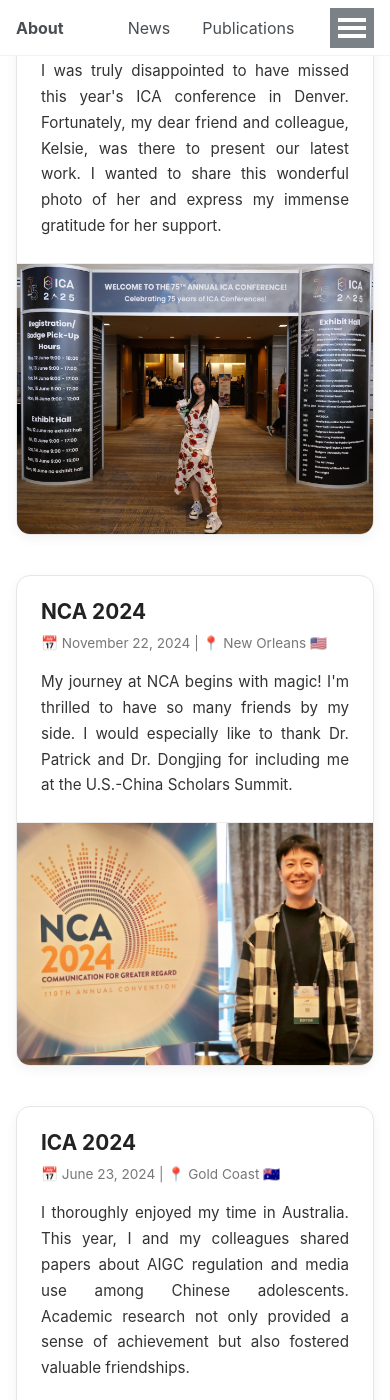
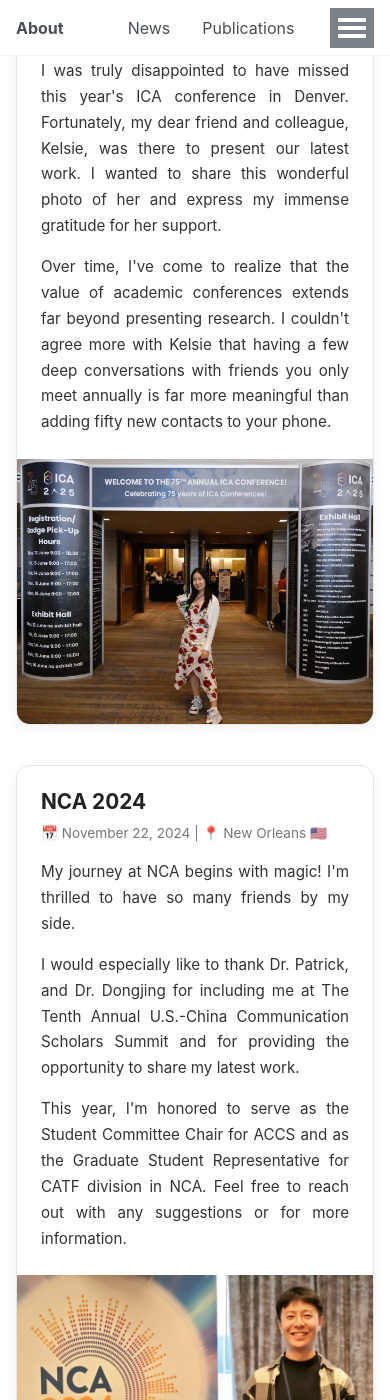
Before and after one commit to jianfenglan/jianfenglan.github.io, a Jekyll site: the page built from news.md, in a window 390 px wide and 1400 px high, scrolled down 240 px. Built offline with Jekyll 4.4.1, drawn with Linux system fonts in a browser that asks for light colours; some of the changed text lies outside the part shown.

Commit message:
Update news.md

```diff
--- a/news.md
+++ b/news.md
@@ -61,14 +61,9 @@
     height: auto;
     display: block;
     object-fit: cover;
-    border-top: 1px solid #eee;
-}
-
-/* 响应式两列排布 */
-@media (min-width: 768px) {
-    .news-list {
-        grid-template-columns: repeat(2, 1fr);
-    }
+    border-bottom-left-radius: 14px;
+    border-bottom-right-radius: 14px;
+    margin-bottom: -5px; /* 移除可能的底部空隙 */
 }
 </style>
 
@@ -81,6 +76,9 @@
         <p>
             I was truly disappointed to have missed this year's ICA conference in Denver. Fortunately, my dear friend and colleague, Kelsie, was there to present our latest work. I wanted to share this wonderful photo of her and express my immense gratitude for her support.
         </p>
+        <p>
+            Over time, I've come to realize that the value of academic conferences extends far beyond presenting research. I couldn't agree more with Kelsie that having a few deep conversations with friends you only meet annually is far more meaningful than adding fifty new contacts to your phone.
+        </p>
     </div>
     <div class="news-image">
         <img src="{{ '/images/news/ICA2025.jpg' | relative_url }}">
@@ -92,7 +90,13 @@
         <h3>NCA 2024</h3>
         <div class="meta">📅 November 22, 2024 | 📍 New Orleans 🇺🇸</div>
         <p>
-            My journey at NCA begins with magic! I'm thrilled to have so many friends by my side. I would especially like to thank Dr. Patrick and Dr. Dongjing for including me at the U.S.-China Scholars Summit.
+            My journey at NCA begins with magic! I'm thrilled to have so many friends by my side.
+        </p>
+        <p>
+            I would especially like to thank Dr. Patrick, and Dr. Dongjing for including me at The Tenth Annual U.S.-China Communication Scholars Summit and for providing the opportunity to share my latest work.
+        </p>
+        <p>
+            This year, I'm honored to serve as the Student Committee Chair for ACCS and as the Graduate Student Representative for CATF division in NCA. Feel free to reach out with any suggestions or for more information.
         </p>
     </div>
     <div class="news-image">
@@ -105,7 +109,13 @@
         <h3>ICA 2024</h3>
         <div class="meta">📅 June 23, 2024 | 📍 Gold Coast 🇦🇺</div>
         <p>
-            I thoroughly enjoyed my time in Australia. This year, I and my colleagues shared papers about AIGC regulation and media use among Chinese adolescents. Academic research not only provided a sense of achievement but also fostered valuable friendships.
+            I thoroughly enjoyed my time in Australia. Cozy was the word I used most frequently during my stay.
+        </p>
+        <p>
+            This year, I and my colleague Kelsie, Christina and Zhi shared two papers about AIGC regulation, emerging media usage and body image issues of adolescents in China.
+        </p>
+        <p>
+            Academic research not only provided a sense of achievement but also fostered valuable friendships. Delighted to meet everyone here!
         </p>
     </div>
     <div class="news-image">
@@ -118,7 +128,10 @@
         <h3>SICSS-Singapore</h3>
         <div class="meta">📅 June 7, 2024 | 📍 NUS, Singapore 🇸🇬</div>
         <p>
-            I'm honored to attend SICSS at National University of Singapore. Talks and discussions were insightful and full of joy. Thanks to the organizers and speakers for their generous sharing.
+            This summer, I'm really honored to attend SICSS-Singapore at beautiful National University of Singapore. Five days' talks and discussions were beyond insightful and full of joy. Special thanks to Han Li, Rongxin, Anita, Jinyuan, Xuejiao and Renwen for their uncompromising care and careful organization.
+        </p>
+        <p>
+            Also, thanks to the speakers' generous sharing about their research, it was so inspiring. I highly recommend you sign up for the future SICSS-Singapore event and you won't regret for this decision.
         </p>
     </div>
     <div class="news-image">
@@ -131,7 +144,10 @@
         <h3>ICA 2023</h3>
         <div class="meta">📅 May 25, 2023 | 📍 Toronto 🇨🇦</div>
         <p>
-            My first ICA experience! I was eager to engage, learn, and share. This academic trip marked a pivotal moment in my scholarly life.
+            This is my inaugural experience of attending ICA!
+        </p>
+        <p>
+            I was eager to engage in discourse, to gain insight, and to pursue academic inquiry. Fortunately, I received considerable assistance and support. I regard this academic excursion as a pivotal experience in my life, one that also initiated a new phase.
         </p>
     </div>
     <div class="news-image">
```
